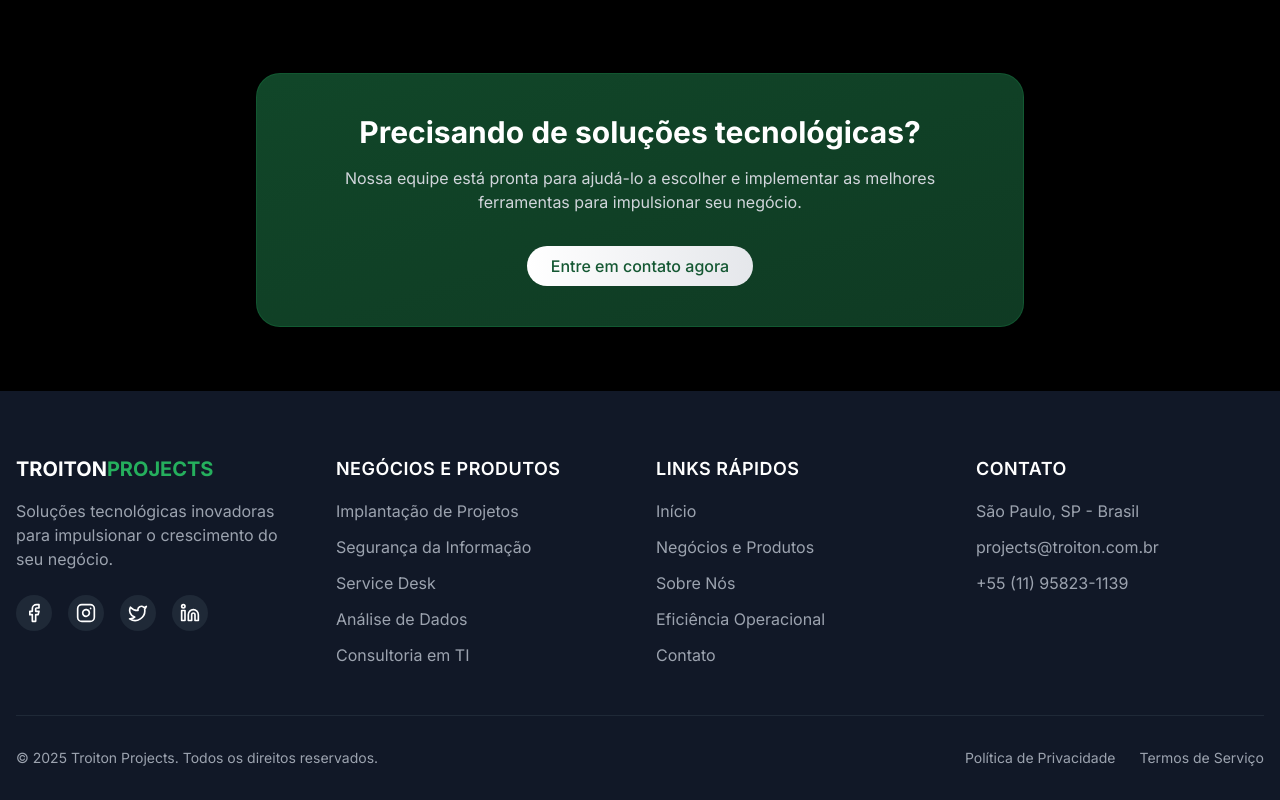
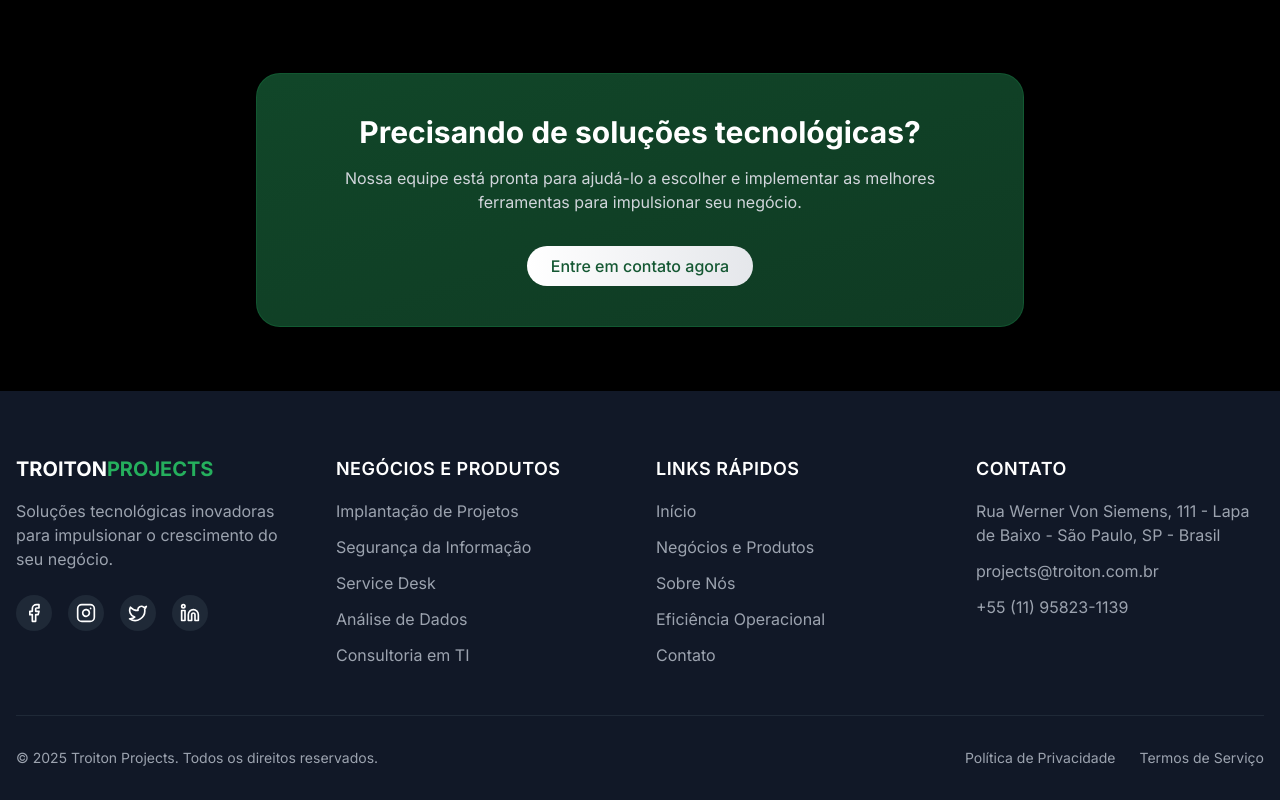
Before and after one commit to troitonn/troiton-digital-solutions, a React (Vite) app: page /tecnologias in a window 1280 px wide. Shown: the part 2314-3114 px from the top of the page. Built offline with nearby package versions, Linux system fonts and the light colour scheme.

Commit message:
Visual edit in Lovable
Edited UI in Lovable

```diff
--- a/src/components/Footer.tsx
+++ b/src/components/Footer.tsx
@@ -1,11 +1,8 @@
-
 import { Facebook, Instagram, Linkedin, Twitter } from 'lucide-react';
 import { Link } from 'react-router-dom';
-
 const Footer = () => {
   const currentYear = new Date().getFullYear();
-  return (
-    <footer className="bg-gray-900 text-white pt-16 pb-8">
+  return <footer className="bg-gray-900 text-white pt-16 pb-8">
       <div className="container mx-auto px-4">
         <div className="grid grid-cols-1 md:grid-cols-2 lg:grid-cols-4 gap-8 mb-12">
           <div>
@@ -54,7 +51,7 @@ const Footer = () => {
           <div>
             <h4 className="text-lg font-semibold mb-4 uppercase tracking-wide">CONTATO</h4>
             <ul className="space-y-3 text-gray-400">
-              <li>São Paulo, SP - Brasil</li>
+              <li>Rua Werner Von Siemens, 111 - Lapa de Baixo - São Paulo, SP - Brasil</li>
               <li>projects@troiton.com.br</li>
               <li>+55 (11) 95823-1139</li>
             </ul>
@@ -73,8 +70,6 @@ const Footer = () => {
           </div>
         </div>
       </div>
-    </footer>
-  );
+    </footer>;
 };
-
 export default Footer;
```
